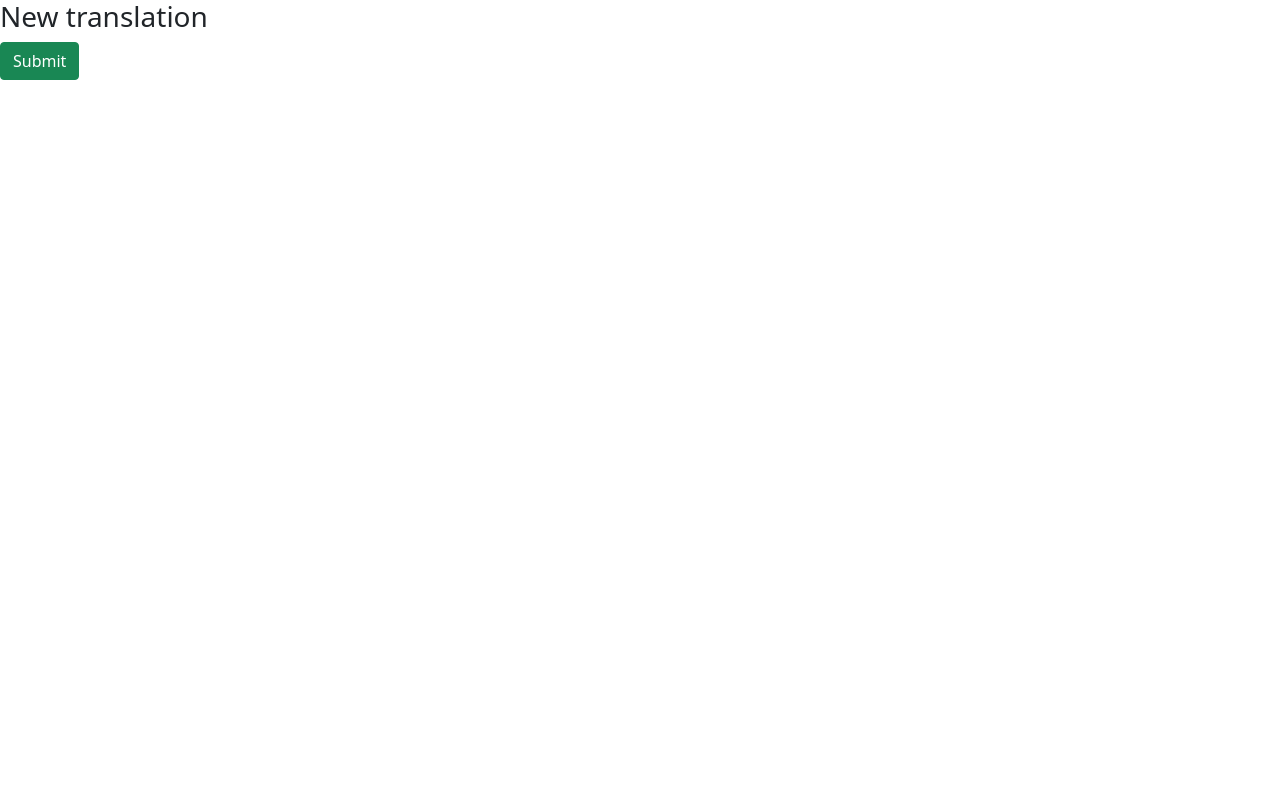
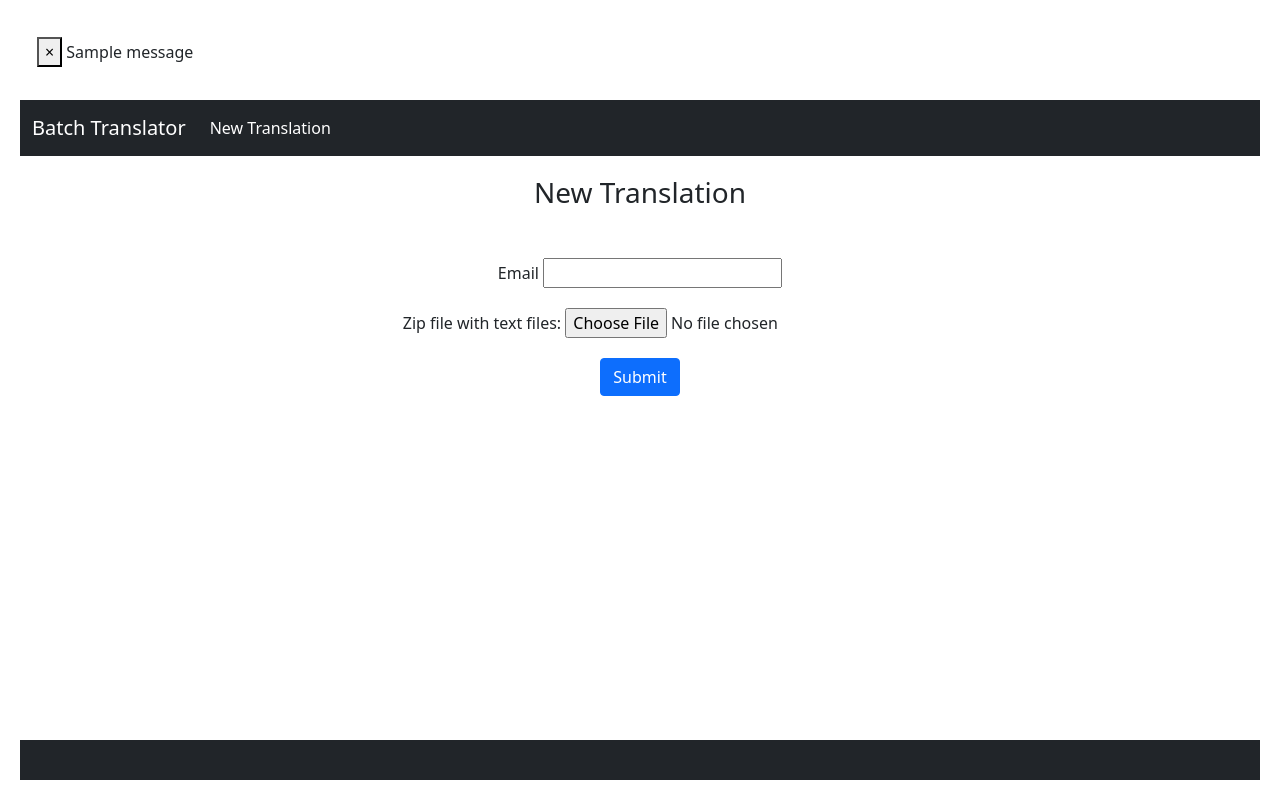
Before and after one commit to Andrefty/BatchTranslator, a Django app: template uiproject/uiapp/templates/uiapp/emailaddress_form.html in a window 1280 px wide. Run offline with Django 4.2, Linux system fonts and the light colour scheme; the template is opened without the code that fills it, so the values that code supplies are empty, except form fields; tables that the repository leaves empty hold one stand-in row (values such as "Sample post"); one stand-in notice (Sample message) is shown; form fields are guessed from the names that the template uses.

Commit message:
Added systemd files and updated view template

```diff
--- a/uiproject/uiapp/templates/uiapp/emailaddress_form.html
+++ b/uiproject/uiapp/templates/uiapp/emailaddress_form.html
@@ -1,5 +1,6 @@
-<!DOCTYPE html>
+<!-- <!DOCTYPE html>
 <html lang="en">
+    <title>Batch translator</title>
     <head>
         <meta charset="UTF-8">
         <meta name="viewport" content="width=device-width, initial-scale=1">
@@ -13,4 +14,107 @@
                 <p><input type="submit" class="btn btn-success" value="Submit"></p>
             </form>
     </body>
+</html> -->
+
+
+<!DOCTYPE html>
+<html lang="en">
+<head>
+    <meta charset="UTF-8">
+    <meta name="viewport" content="width=device-width, initial-scale=1">
+    <title>Batch Translator</title>
+    <link href="https://cdn.jsdelivr.net/npm/bootstrap@5.1.3/dist/css/bootstrap.min.css" rel="stylesheet" integrity="sha384-1BmE4kWBq78iYhFldvKuhfTAU6auU8tT94WrHftjDbrCEXSU1oBoqyl2QvZ6jIW3" crossorigin="anonymous">
+    <style>
+        body {
+            padding: 20px;
+            display: flex;
+            flex-direction: column;
+            min-height: 100vh;
+        }
+        main {
+            flex: 1;
+        }
+        form {
+            max-width: 500px;
+            margin: auto;
+        }
+        input[type="submit"] {
+            margin-top: 20px;
+        }
+        .form-group {
+            text-align: center;
+            margin-top: 20px;
+        }
+        .navbar {
+            margin-bottom: 20px;
+        }
+        footer {
+            text-align: center;
+            padding: 20px 0;
+            background-color: #212529;
+            color: #f8f9fa;
+            position: sticky;
+            bottom: 0;
+            width: 100%;
+        }
+    </style>
+</head>
+<body>
+    {% for message in messages %}
+<div class="alert {{ message.tags }} alert-dismissible" role="alert">
+    <button type="button" class="close" data-dismiss="alert" aria-label="Close">
+        <span aria-hidden="true">&times;</span>
+    </button>
+    {{ message | safe }}
+</div>
+{% endfor %}
+    <nav class="navbar navbar-expand-lg navbar-dark bg-dark w-100">
+        <div class="container-fluid">
+            <a class="navbar-brand" href="#">Batch Translator</a>
+            <button class="navbar-toggler" type="button" data-bs-toggle="collapse" data-bs-target="#navbarNav" aria-controls="navbarNav" aria-expanded="false" aria-label="Toggle navigation">
+                <span class="navbar-toggler-icon"></span>
+            </button>
+            <div class="collapse navbar-collapse" id="navbarNav">
+                <ul class="navbar-nav">
+                    <li class="nav-item">
+                        <a class="nav-link active" aria-current="page" href="#">New Translation</a>
+                    </li>
+                    <!-- <li class="nav-item">
+                        <a class="nav-link" href="#">Translations List</a>
+                    </li> -->
+                </ul>
+            </div>
+        </div>
+    </nav>
+    <main class="container">
+        <div class="row">
+            <div class="col-md-12">
+                <h3 class="text-center mb-5">New Translation</h3>
+                <form action="" method="post" enctype="multipart/form-data">
+                    {% csrf_token %}
+                    <div class="form-group">
+                        {{ form.email.label_tag }}
+                        {{ form.email }}
+                    </div>
+                    <div class="form-group">
+                        <!-- {{ form.uploadfile.label_tag }} -->
+                        Zip file with text files:
+                        {{ form.uploadfile }}
+                    </div>
+                    <div class="text-center">
+                        <input type="submit" class="btn btn-primary" value="Submit">
+                    </div>
+                </form>
+            </div>
+        </div>
+    </main>
+    <footer>
+        <!-- <p>Contact us at <a href="mailto:info@batchtranslator.com">info@batchtranslator.com</a></p> -->
+        <!-- <small id="copyright">
+            Copyright &#169; <time datetime="2022-10-15">15 Oct 2022</time>-prezent
+        </small> -->
+    </footer>
+      <!-- Required JavaScript files -->
+      <!-- <script src="https://cdn.jsdelivr.net/npm/bootstrap@5.1.3/dist/js/bootstrap.bundle.min.js" integrity="sha384-tbde0vXjKt+5diBNGq3PYyJ1p67QLnKjxPyyoG4f4N+L4OJNzSTpM4/ovSFAO91uUY7V2h"  crossorigin="anonymous"></script> -->
+</body>
 </html>
```
Also changed, not shown: 2 other files.
